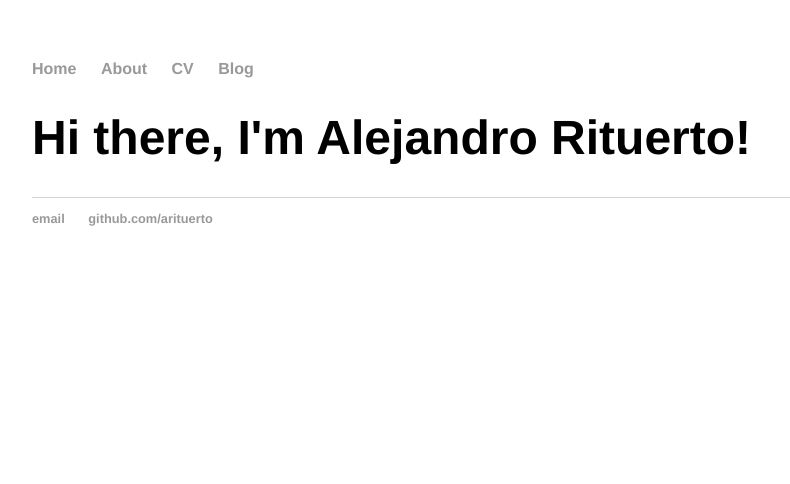
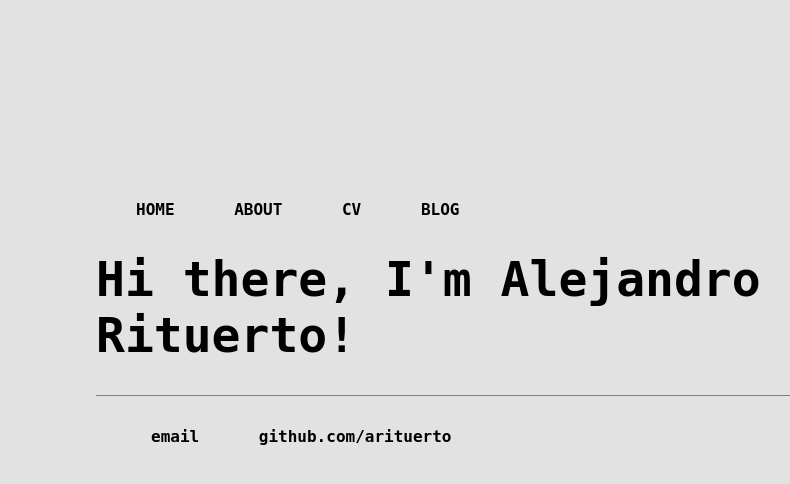
Before and after one commit to arituerto/arituerto.github.io, a Jekyll site: the page built from index.html, in a window 1280 px wide. Shown: the top 484 px of the page, without its empty margins (160-950 px from the left). Built offline with Jekyll 4.4.1, drawn with Linux system fonts in a browser that asks for light colours.

Commit message:
Getting there

```diff
--- a/_layouts/default.html
+++ b/_layouts/default.html
@@ -4,14 +4,15 @@
 			<title>{{ page.title }}</title>
 			<!-- link to main stylesheet -->
 			<link rel="stylesheet" type="text/css" href="/css/main.css">
+			<script type="text/javascript" src="http://cdn.mathjax.org/mathjax/latest/MathJax.js?config=TeX-AMS-MML_HTMLorMML"></script>
 		</head>
 		<body>
 			<nav>
 	    		<ul>
-	        		<li><a href="/">Home</a></li>
-		        	<li><a href="/about">About</a></li>
-	        		<li><a href="/cv">CV</a></li>
-	        		<li><a href="/blog">Blog</a></li>
+	        		<li><a href="/">HOME</a></li>
+		        	<li><a href="/about">ABOUT</a></li>
+	        		<li><a href="/assets/arituerto_resume.pdf">CV</a></li>
+	        		<li><a href="/blog">BLOG</a></li>
 	    		</ul>
 			</nav>
 			<div class="container">
--- a/_layouts/post.html
+++ b/_layouts/post.html
@@ -5,5 +5,7 @@ layout: default
 <p class="meta">{{ page.date | date_to_string }}</p>
 
 <div class="post">
+
   {{ content }}
+
 </div>
--- /dev/null
+++ b/about.html
@@ -0,0 +1,5 @@
+---
+layout: default
+title: ABOUT
+---
+	<h1>{{ page.title }}</h1>
--- a/css/main.css
+++ b/css/main.css
@@ -1,43 +1,49 @@
 body {
-    margin: 60px auto;
-    width: 70%;
+    background-color: #e2e2e2;
+    margin: 200px auto;
+    width: 60%;
 }
 nav ul, footer ul {
-    font-family:'Helvetica', 'Arial', 'Sans-Serif';
-    padding: 0px;
+    font-family:'Monospace';
     list-style: none;
     font-weight: bold;
 }
 nav ul li, footer ul li {
     display: inline;
-    margin-right: 20px;
+    margin-right: 50px;
+    margin-left: 0px;
 }
 a {
     text-decoration: none;
-    color: #999;
+    color: black;
 }
 a:hover {
     text-decoration: underline;
+    color: black;
+}
+a:visited {
+    color: gray;
 }
 h1 {
+    font-family:'Monospace';
     font-size: 3em;
-    font-family:'Helvetica', 'Arial', 'Sans-Serif';
 }
 p {
-    font-size: 1.5em;
-    line-height: 1.4em;
+    font-family:'Monospace';
+    font-size: 1em;
+    line-height: 1.5em;
     color: #333;
 }
 footer {
-    border-top: 1px solid #d5d5d5;
-    font-size: .8em;
+    padding: 15px;
+    border-top: 1px solid gray;
+    font-size: 1em;
 }
-
 ul.posts {
+    font-family:'Monospace';
+    font-size: 1.5em;
     margin: 20px auto 40px;
-    font-size: 1.5em;
 }
-
 ul.posts li {
     list-style: none;
 }
--- a/index.html
+++ b/index.html
@@ -1,6 +1,6 @@
 ---
 layout: default
-title: Main page
+title: HOME
 ---
 <div class="blurb">
 	<h1>Hi there, I'm Alejandro Rituerto!</h1>
```
Also changed, not shown: _posts/2017-06-07-First-post.md (+2 -1 lines), blog/index.html (+4 -3 lines), 1 other file.
